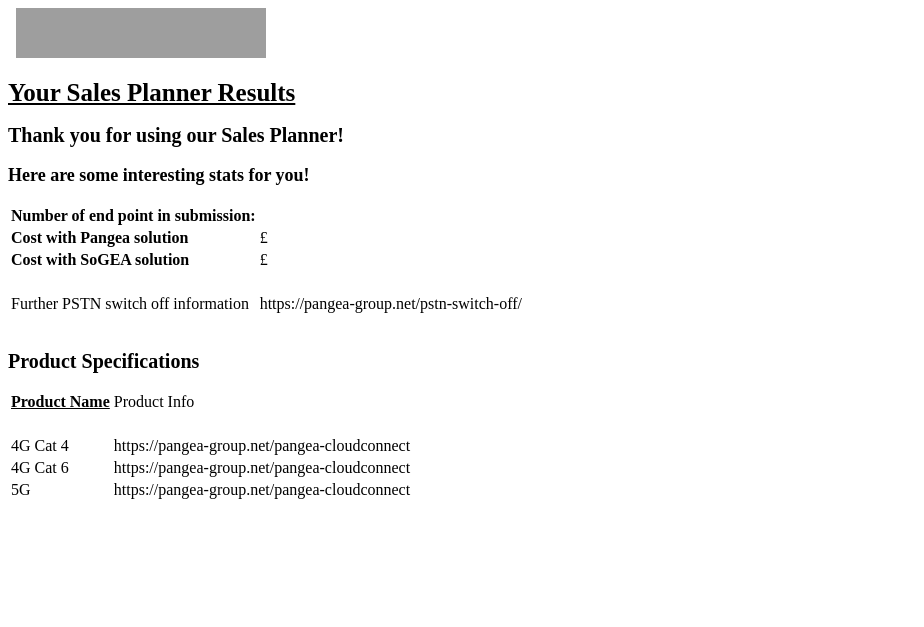
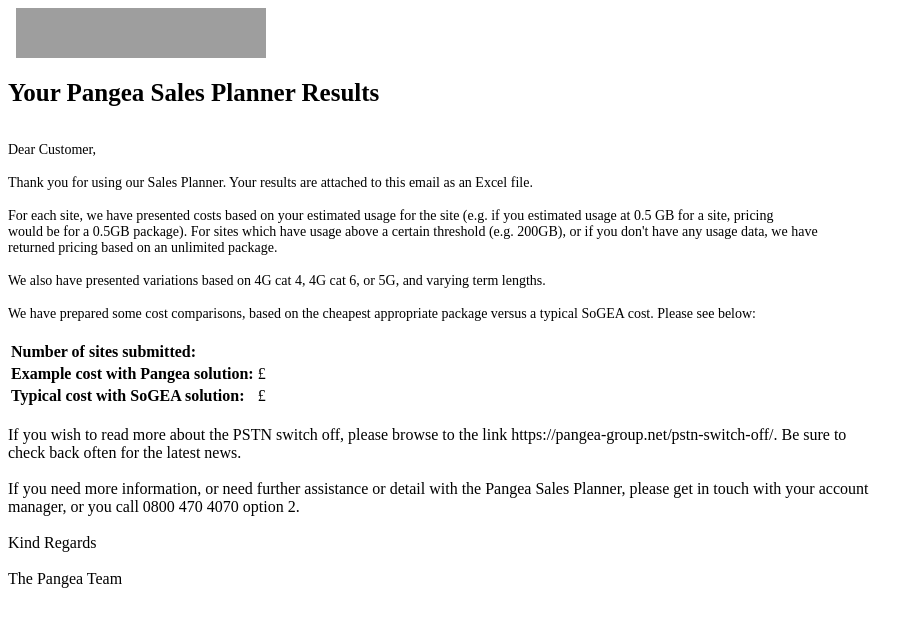
Before and after one commit to 2deviate/pangea-docker, a Flask app: template flask/app/templates/email.html in a window 1280 px wide. Shown: the top 627 px of the page, without its empty margins (0-924 px from the left). Run offline with Flask 2, Linux system fonts and the light colour scheme; the template is opened without the code that fills it, so the values that code supplies are empty; parts of the project's set-up code (start-up, migrations or seed data) failed here and were passed over; grey boxes are pictures that could not be loaded.

Commit message:
PAN-43. Fixed excel shape.

```diff
--- a/flask/app/templates/email.html
+++ b/flask/app/templates/email.html
@@ -3,59 +3,59 @@
     <body>
       &nbsp;
       <img src="cid:image1" alt="Logo" style="width:250px;height:50px;"><br>
-       <p><h1 style="font-size:25px;"><u>Your Sales Planner Results</u></h1></p>
-       <p><h2 style="font-size:20px;">Thank you for using our Sales Planner!</h2></p>
-		<h3 style="font-size:18px;">Here are some interesting stats for you!</h3></p>
+       <p><h1 style="font-size:25px;">Your Pangea Sales Planner Results</h1></p>
+       <br/>
+       <div style="font-size:15px;">
+        <span style="font-size: 14px;">Dear Customer,&nbsp;<br/></span>
+        <br/>
+        <span style="font-size: 14px;">Thank you for using our Sales Planner. Your results are attached to this email as an Excel file.&nbsp;<br/></span>
+        <br/>
+        <span style="font-size: 14px;">For each site, we have presented costs based on your estimated usage for the site (e.g. if you estimated usage at 0.5 GB for a site, pricing <br/>
+          would be for a 0.5GB package). For sites which have usage above a certain threshold (e.g. 200GB), or if you don't have any usage data, we have <br/>
+          returned pricing based on an unlimited package.&nbsp;<br/></span>
+          <br/>
+        <span style="font-size: 14px;">We also have presented variations based on 4G cat 4, 4G cat 6, or 5G, and varying term lengths.<br/></span>
+        <br/>
+        <span style="font-size: 14px;">We have prepared some cost comparisons, based on the cheapest appropriate package versus a typical SoGEA cost. Please see below:<br/></span>
+        </div>
+        <br/>
         <table>
           <tbody>
             <tr>
-            <td><b>Number of end point in submission:</b></td>
+              <td><b>Number of sites submitted:</b></td>
               <td>{{count}}</td>
             </tr>
             <tr>
-            <td><b>Cost with Pangea solution</b></td>
+              <td><b>Example cost with Pangea solution:</b></td>
               <td>£{{pangea}}</td>
             </tr>
             <tr>
-            <td><b>Cost with SoGEA solution</b></td>
+              <td><b>Typical cost with SoGEA solution:</b></td>
               <td>£{{sogea}}</td>
-          </tr>
-          <tr>
-            <td>&nbsp;</td>
-            <td>&nbsp;</td>
-          </tr>
-          <tr>
-            <td>Further PSTN switch off information</td>
-            <td>https://pangea-group.net/pstn-switch-off/</td>
             </tr>
           </tbody>
         </table>
-      &nbsp;
-      <p><h2 style="font-size:20px;">Product Specifications</h2></p>
-      <table>
-        <tbody>
-          <tr>
-            <td><b><u>Product Name</u></b></td>
-            <td>Product Info</td>
-          </tr>
-          <tr>
-            <td>&nbsp;</td>
-            <td>&nbsp;</td>
-          </tr>
-          <tr>
-            <td>4G Cat 4</td>
-            <td>https://pangea-group.net/pangea-cloudconnect</td>
-          </tr>
-          <tr>
-            <td>4G Cat 6
-            </td>
-            <td>https://pangea-group.net/pangea-cloudconnect</td>
-          </tr>
-          <tr>
-            <td>5G</td>
-            <td>https://pangea-group.net/pangea-cloudconnect</td>
-          </tr>
-        </tbody>
-      </table>
-    </body>
+        <br/>
+        <div>
+          <span>
+            If you wish to read more about the PSTN switch off, please browse to the link https://pangea-group.net/pstn-switch-off/. Be sure to <br/>
+            check back often for the latest news.
+          </span>
+        </div>
+        <br/>
+        <div>
+          <span>
+            If you need more information, or need further assistance or detail with the Pangea Sales Planner, please get in touch with your account <br/> manager, or you
+            call 0800 470 4070 option 2.
+          </span>
+        </div>
+        <br/>
+        <div>
+            Kind Regards
+        </div>
+        <br/>
+        <div>
+            The Pangea Team
+        </div>
+        </div>
 </html>
```
Also changed, not shown: flask/notifier.py (+9 -1 lines), 1 other file. Lines whose indentation alone changed are shown as unchanged.
